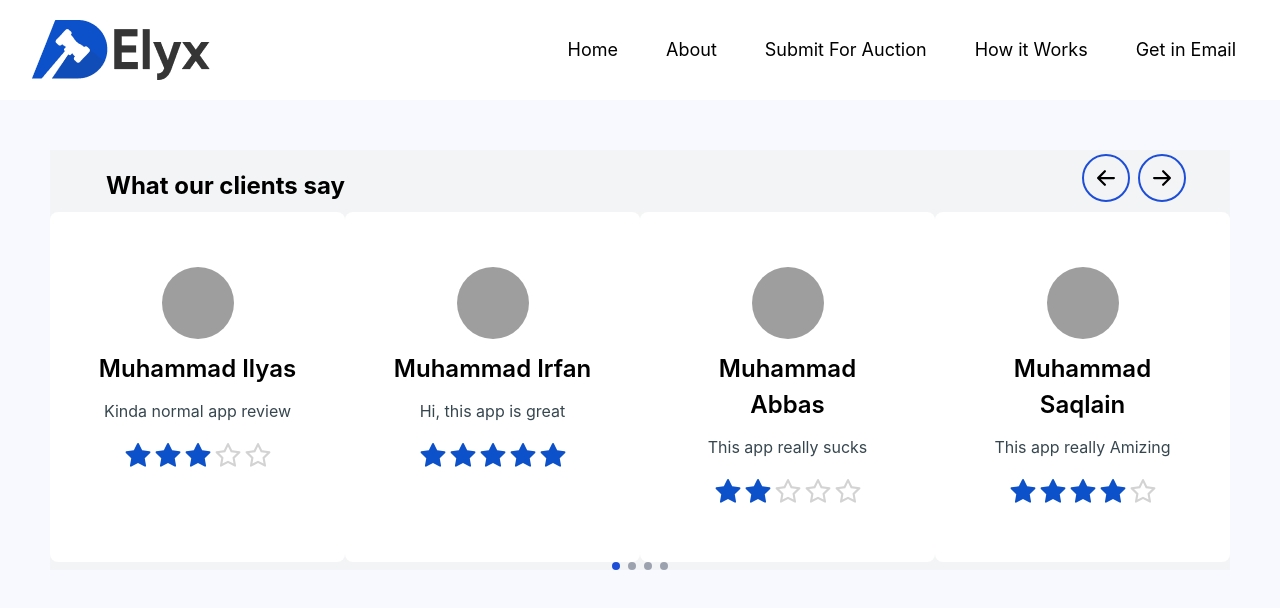
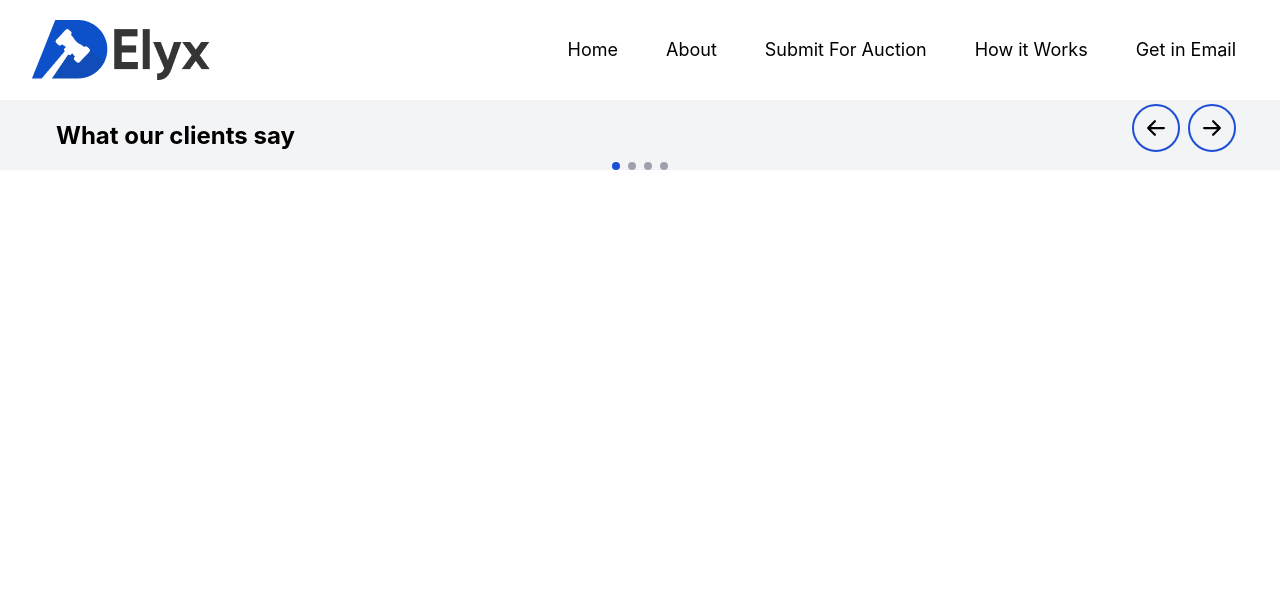
Before and after one commit to M-ilyas1/Elyx-project, a React (Create React App) app: page / in a window 1280 px wide. Shown: the top 608 px of the page. Built offline with nearby package versions, Linux system fonts and the light colour scheme; grey boxes are pictures that could not be loaded.

Commit message:
new change

```diff
--- a/src/App.js
+++ b/src/App.js
@@ -1,31 +1,22 @@
-import './App.css';
-import Header from '../src/Component/Header/Header'
+import "./App.css";
+import Header from "../src/Component/Header/Header";
 // import AuctionCard from './Component/AuctionCard/AuctionCard';
 // import car from "./images/car.png";
-import ReviewCard from './Component/ReviewCard/ReviewCrad';
-import Carousel from './Component/Carousel/Carousel';
+import ReviewCard from "./Component/ReviewCard/ReviewCrad";
+import Carousel from "./Component/Carousel/Carousel";
 
 function App() {
-
   return (
     <div className="App">
       <header>
         <Header />
       </header>
-      <section className="bg-[#F8F8FF] p-[50px] w-full">
-      {/* <ReviewCard /> */}
 
       <div className=" bg-white  justify-center text-center align-middle w-full ">
-          <Carousel />
-        </div>
+        <Carousel />
+      </div>
 
-        </section>
 
-      <section className="bg-[#F8F8FF] p-[50px] w-full">
-      <div className="flex flex-wrap justify-center gap-7 ">
-</div>
-
-        </section>
     </div>
   );
 }
--- a/src/Component/Carousel/Carousel.jsx
+++ b/src/Component/Carousel/Carousel.jsx
@@ -38,7 +38,7 @@ import ReviewCard from "../ReviewCard/ReviewCrad";
           style={{
             transform: `translateX(-${currentSlide * 24.5}%)`,
           }}>
-          <ReviewCard />
+
                  </div>
         <div className="flex justify-center ">
           {[0, 1, 2, 3].map((index) => (
```
